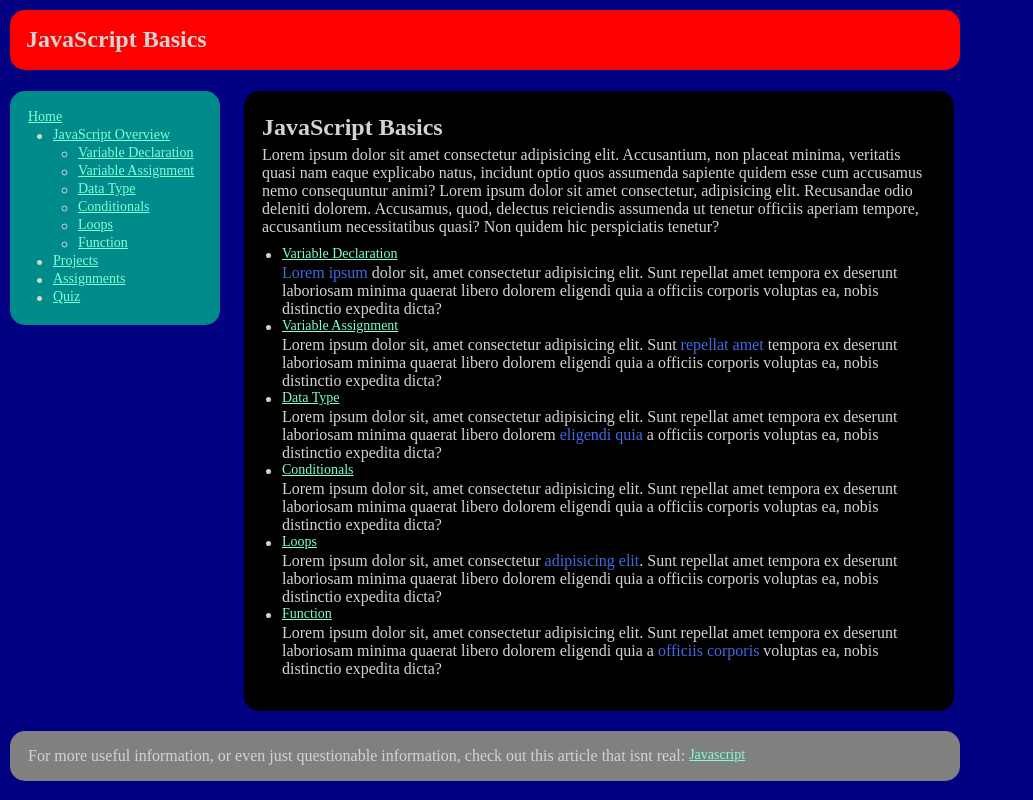
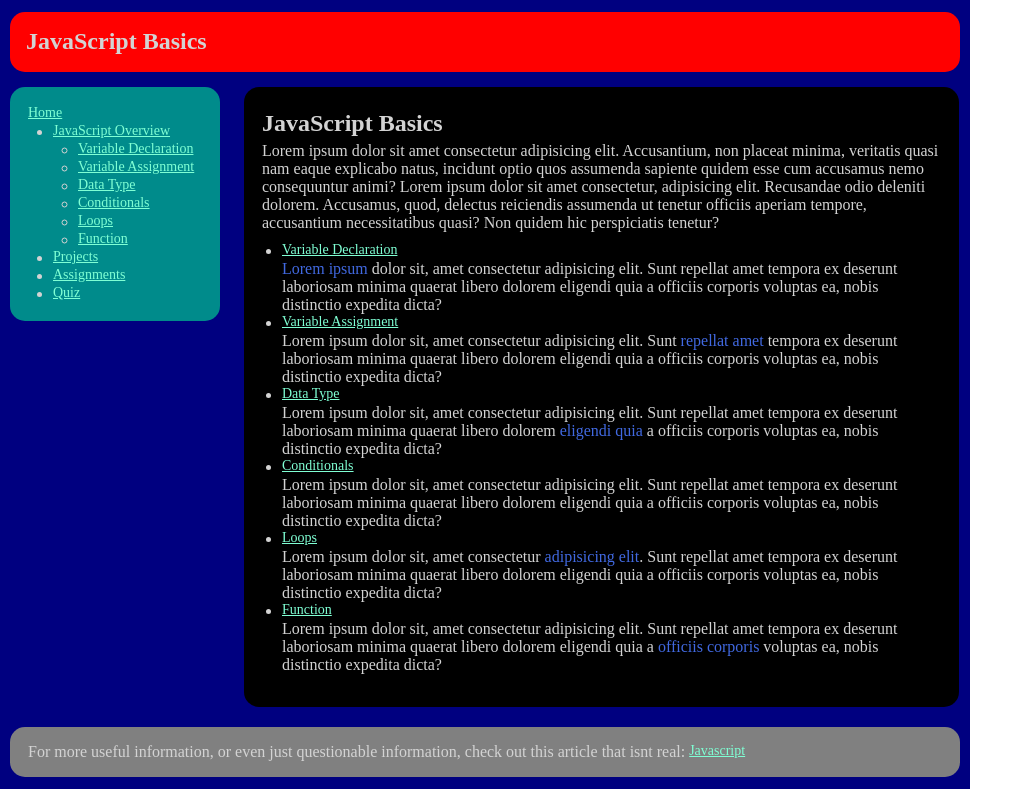
Before and after one commit to Jneala/WebFundamentals, a plain HTML site: page Bootstrap_and_Flex/pageCalledJavascriptBasics/index.html in a window 1280 px wide. Shown: the whole page, without its empty margins (0-1033 px from the left). Drawn offline with Linux system fonts and the light colour scheme.

Commit message:
adjusted the spacing in pageCalledJavascriptBasics

```diff
--- a/Bootstrap_and_Flex/pageCalledJavascriptBasics/index.html
+++ b/Bootstrap_and_Flex/pageCalledJavascriptBasics/index.html
@@ -7,6 +7,7 @@
   <title>JavaScript Basics</title>
 </head>
 <body>
+  <div id="wrapper">
     <header>
       <h2 id="headerTitle">JavaScript Basics</h2>
     </header>
@@ -49,5 +50,6 @@
       <p>For more useful information, or even just questionable information, check out this article that isnt real: <a href="#">Javascript</a></p>
 
     </footer>
+  </div>
 </body>
 </html>
--- a/Bootstrap_and_Flex/pageCalledJavascriptBasics/style.css
+++ b/Bootstrap_and_Flex/pageCalledJavascriptBasics/style.css
@@ -3,22 +3,24 @@
   padding: 0;
   box-sizing: border-box;
   vertical-align: top;
+  max-width: 970px;
 }
-body{
-  width: 970px;
+#wrapper{
+  max-width: 970px;
   min-height: 680px;
   background-color: navy;
+  padding: 12px 10px;
 }
 
 header{
   width: 950px;
   height: 60px;
   background-color: red;
-  margin: 10px 10px 15px 10px;
   padding: 13px;
   border-style: solid;
   border-color: transparent;
   border-radius: 15px;
+  margin-bottom: 15px;
 }
 #headerTitle{
   color: lightgray;
@@ -27,13 +29,13 @@ header{
 #navBar{
   width: 210px;
   background-color: darkcyan;
-  margin: 6px 10px 10px 10px;
   padding: 15px;
   display: inline-block;
   color: lightgray;
   border-style: solid;
   border-color: transparent;
   border-radius: 15px;
+  margin-right: 20px;
 }
 a{
   font-size: 14px;
@@ -48,12 +50,11 @@ a{
 }
 
 #main{
-  width: 710px;
+  width: 715px;
   height: 620px;
   background-color: black;
   padding: 20px 15px 15px 15px;
   display: inline-block;
-  margin: 6px 10px 10px 10px;
   border-style: solid;
   border-color: transparent;
   border-radius: 15px;
@@ -78,7 +79,6 @@ footer{
   width: 950px;
   height: 50px;
   background-color: gray;
-  margin: 10px;
   padding: 15px;
   display: flex;
   align-items: center;
@@ -86,6 +86,7 @@ footer{
   border-style: solid;
   border-color: transparent;
   border-radius: 15px;
+  margin-top: 20px;
 }
 footer p{
   color: lightgray;
```
